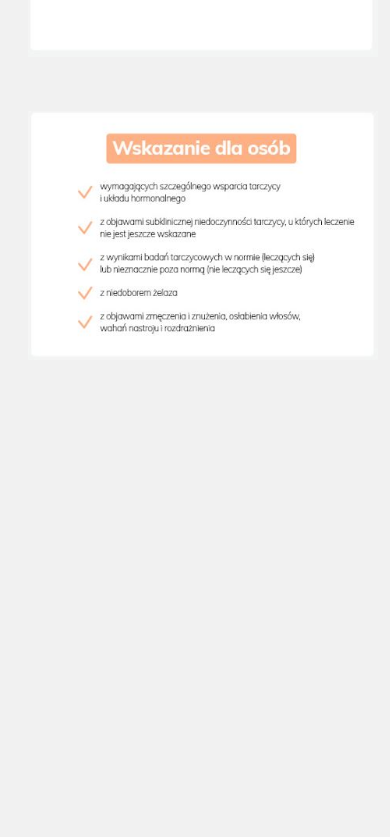
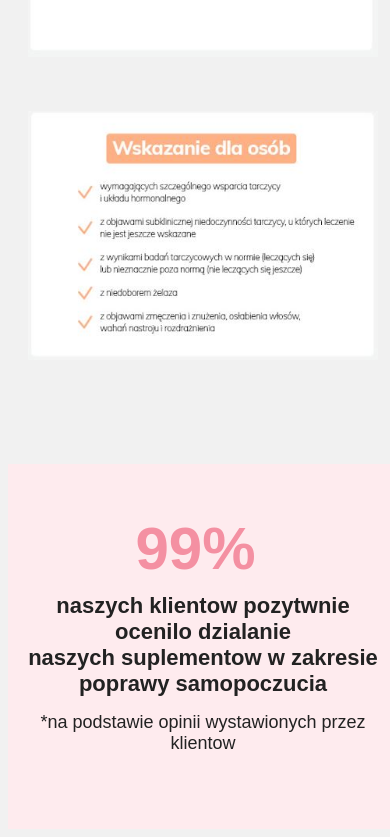
Before and after one commit to m1chal7/nutrivimix-lp, a plain HTML site: page index.html in a window 390 px wide. Shown: the part 6129-6966 px from the top of the page. Before the commit the page ends 6601 px from the top, so only its background shows below. Drawn offline with Linux system fonts and the light colour scheme.

Commit message:
Add Client Proof Section

```diff
--- a/index.html
+++ b/index.html
@@ -112,6 +112,8 @@
                         <h2>Kompleksowe wsparcie tarczycy</h2>
                         <div class="nx-packshot-text">Nutrivimix HT#1 to suplement diety o wielokierunkowym działaniu składników odżywczych, wspierający prawidłowe funkcjonowanie tarczycy, układu immunologicznego i gospodarki hormonalnej.</div>
                     </div>
+
+
                     <div class="about-nx-item nx-sklad">
                         <h2>Sklad</h2>
                         <img class="nx-sklad-img" src="./images/nx-sklad.png">
@@ -179,5 +181,29 @@
 
     </section>
 
+    <section class="client-proof-nx">
+        <div class="container">
+
+            <div class="client-proof-box">
+                <div class="client-proof-number">99%</div>
+                <div class="client-proof-text">naszych klientow pozytwnie ocenilo dzialanie<br> naszych suplementow w zakresie poprawy samopoczucia<br>
+                    <span class="client-proof-subtext">*na podstawie opinii wystawionych przez klientow</span>
+                </div>
+
+            </div>
+
+
+
+
+
+
+
+
+
+
+        </div>
+
+    </section>
+
 </body>
 </html>
--- a/nx.css
+++ b/nx.css
@@ -272,3 +272,48 @@ section.skladniki-nx {
     }
 
 }
+
+
+/* client proof */
+
+.client-proof-nx {
+    background-color: #feebee;
+    padding: 50px 0;
+}
+.client-proof-box {
+    display: flex;
+    align-items: flex-start;
+    justify-content: center;
+}
+.client-proof-number {
+    font-size: 60px;
+    color: #f490a2;
+    font-weight: 800;
+    padding-right: 15px;
+}
+.client-proof-text {
+    font-weight: 600;
+    font-size: 28px;
+}
+.client-proof-subtext {
+    font-weight: 300;
+    display: block;
+    font-size: 22px;
+    padding-top: 15px;
+}
+
+@media screen and (max-width:768px) {
+    .client-proof-box {
+        flex-wrap: wrap;
+    }
+    .client-proof-text {
+        text-align: center;
+        font-size: 22px;
+        padding: 10px;
+    }
+    .client-proof-subtext {
+        font-size: 18px;
+        padding: 15px 10px;
+    }
+
+}
```
